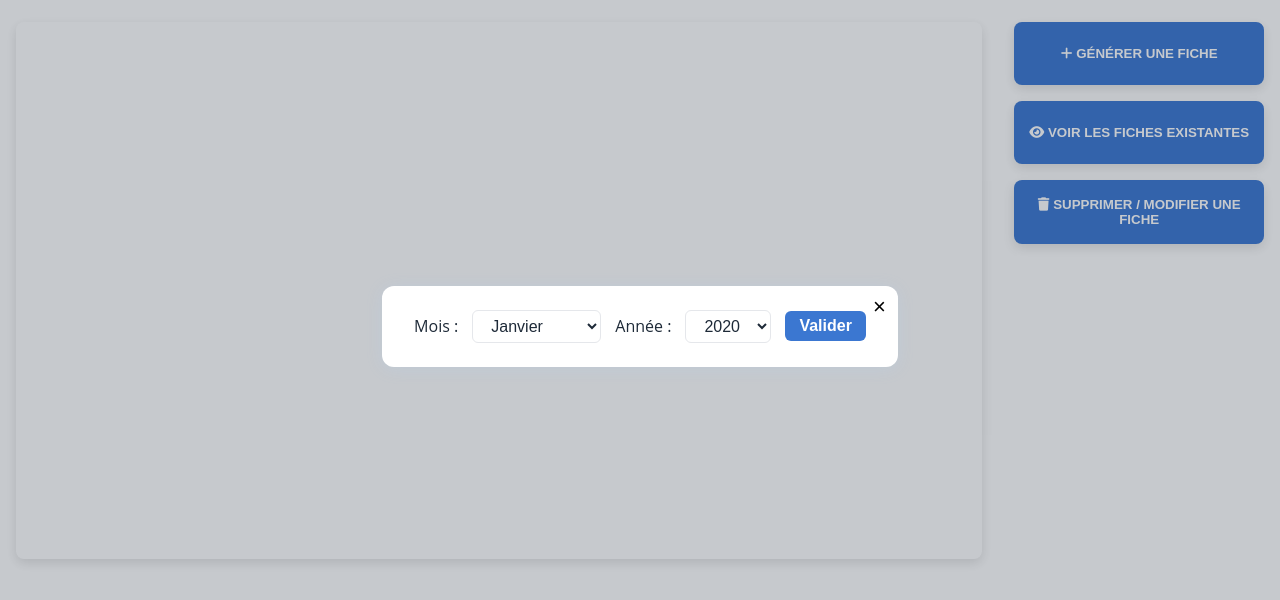
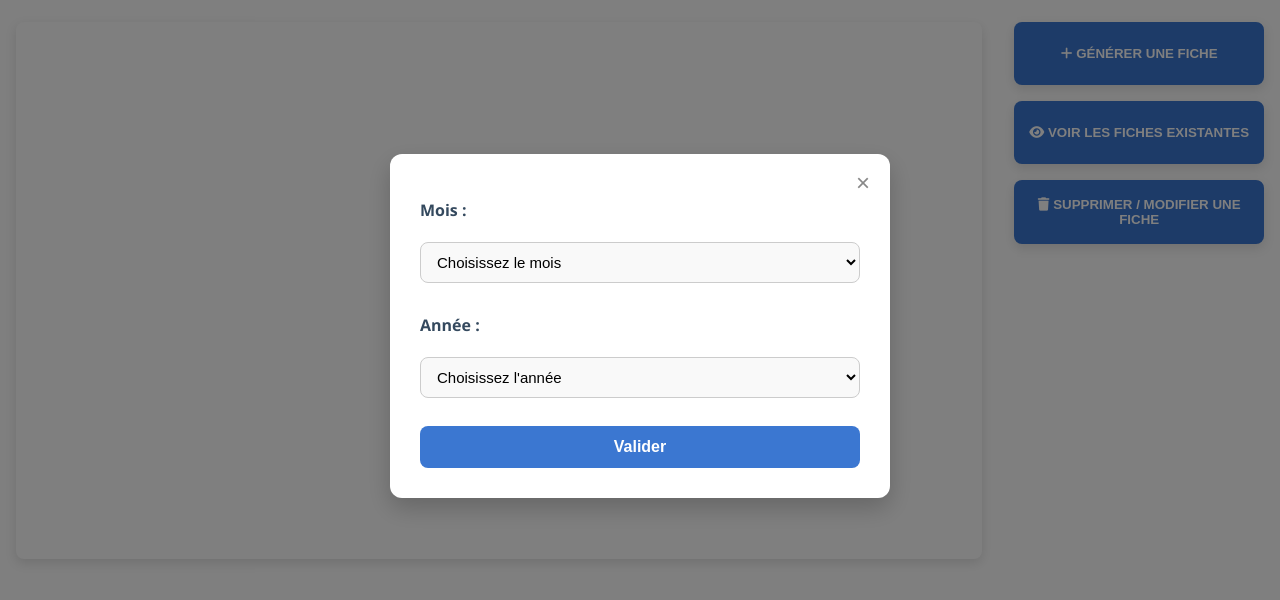
Before and after one commit to Kizbernadet/TG2-Public, a website: page front/html/profil.html in a window 1280 px wide. Both pictures are taken after a click on the button "GÉNÉRER UNE FICHE". Shown: the part 74-674 px from the top of the page. Drawn offline with Linux system fonts and the light colour scheme.

Commit message:
Mis à jour des différent style CSS des formulaire

```diff
--- a/backend/services/agentService.js
+++ b/backend/services/agentService.js
@@ -2,7 +2,7 @@ const db = require('../models/db.js'); // Connexion MySQL
 
 // Récupérer tous les agents d'une catégorie (ou tous si pas de filtre)
 exports.getAllAgents = async (categorieId) => {
-    let query = 'SELECT id, nom, prenom, diplome, salaire_base, date_recrutement FROM agent';
+    let query = 'SELECT matricule, id, nom, prenom, diplome, salaire_base, date_recrutement FROM agent';
     let params = [];
     if (categorieId) {
         query += ' WHERE id_categorie = ?';
@@ -25,7 +25,7 @@ exports.getAgentById = async (agentId) => {
 // Récupérer les donnees d'un agent spécifier par ID
 exports.getAgentProfil = async (agentId) => {
   const [rows] = await db.query(
-    `SELECT a.id, a.nom, a.prenom, a.date_recrutement, a.salaire_base, c.nom AS categorie, s.montant,
+    `SELECT a.matricule, a.nom, a.prenom, a.date_recrutement, a.salaire_base, c.nom AS categorie, s.montant,
             ROUND((c.bonus_pourcentage * 100), 0) as bonus_pourcentage, a.statut
      FROM agent as a
      JOIN categorie as c ON a.id_categorie = c.id
--- a/front/css/dashboard.css
+++ b/front/css/dashboard.css
@@ -330,7 +330,7 @@ main{
     flex-grow: 1;
     border-collapse: collapse;
     border: solid var(--color-black) 2px;
-    margin-bottom: 23%; /*pour la gestion des espace entre les td */
+    margin-bottom: 16px; /*pour la gestion des espace entre les td */
     align-items: center;
 
 }
--- a/front/css/profil.css
+++ b/front/css/profil.css
@@ -281,62 +281,44 @@ main{
 
 /* formulaire au clic de générer une fiche de paie */
 
-#fiche-form {
-  display: none;
+/* #fiche-form {
+  display: none; / masqué par défaut /
   position: fixed;
   top: 0; left: 0; right: 0; bottom: 0;
+  width: 100vw;
+  height: 100vh;
+  background: rgba(0,0,0,0.35); / fond semi-transparent /
+  z-index: 1000;
   justify-content: center;
   align-items: center;
-  background: rgba(30, 42, 56, 0.25); /* var(--color-primary) avec opacité */
-  z-index: 2000;
 }
 
 #fiche-form .popup-content {
-  background: var(--bg-card, #fff);
-  padding: 24px 32px;
+  position: relative;
+  margin: auto;
+  background: #fff;
   border-radius: 12px;
-  box-shadow: 0 2px 16px rgba(162, 205, 253, 0.18);
-  min-width: 420px;
-  position: relative;
-  display: flex;
-  align-items: center;
-  gap: 18px;
+  box-shadow: 0 2px 16px rgba(0,0,0,0.15);
+  padding: 32px 24px;
+  min-width: 280px;
+  max-width: 350px;
+  margin: auto;
   font-family: var(--font-secondary);
+  justify-content: center;
 }
 
-#fiche-form form {
-  display: flex;
-  flex-direction: row;
-  align-items: center;
-  gap: 14px;
+#fiche-form form label {
+  font-weight: bold;
+  margin-bottom: 4px;
 }
 
-#fiche-form label {
-  color: var(--color-primary, #1E2A38);
-  font-weight: 500;
+#fiche-form form select {
+  width: 100%;
+  padding: 6px 8px;
+  border-radius: 6px;
+  border: 1px solid #ccc;
+  margin-bottom: 8px;
 }
-
-#fiche-form select, #fiche-form button[type="submit"] {
-  padding: 6px 14px;
-  border-radius: 6px;
-  border: 1px solid var(--color-border, #E5E7EB);
-  font-size: 1rem;
-  background: var(--color-light, #fff);
-  color: var(--color-primary, #1E2A38);
-}
-
-#fiche-form button[type="submit"] {
-  background: var(--color-secondary, #3b77d1);
-  color: #fff;
-  border: none;
-  font-weight: 600;
-  cursor: pointer;
-  transition: background 0.2s;
-}
-#fiche-form button[type="submit"]:hover {
-  background: var(--color-fourth);
-}
-
 #close-fiche-form {
   position: absolute;
   top: 8px; right: 12px;
@@ -345,4 +327,114 @@ main{
   font-size: 22px;
   color: black;
   cursor: pointer;
+} */
+
+/* Style de la modale */
+/* Pour le fond de la modale */
+.modal {
+  display: none;
+  position: fixed;
+  z-index: 9999;
+  left: 0; top: 0;
+  width: 100%; height: 100%;
+  background-color: rgba(0, 0, 0, 0.5);
+  animation: fadeIn 0.3s ease-in-out;
+  justify-content: center;
+  align-items: center;
 }
+
+/* Pour le contenu de la modale (formulaire ET message) */
+.modal-content {
+  background-color: #ffffff;
+  margin: 5% auto;
+  padding: 30px;
+  border-radius: 12px;
+  width: 90%;
+  max-width: 500px;
+  box-shadow: 0 10px 25px rgba(0, 0, 0, 0.2);
+  animation: slideDown 0.4s ease;
+  position: relative;
+  font-family: 'Segoe UI', sans-serif;
+}
+
+/* Animation pour l'apparition */
+@keyframes fadeIn {
+  from { opacity: 0 }
+  to { opacity: 1 }
+}
+@keyframes slideDown {
+  from { transform: translateY(-20px); opacity: 0; }
+  to { transform: translateY(0); opacity: 1; }
+}
+
+/* Bouton de fermeture */
+.close {
+  position: absolute;
+  top: 15px;
+  right: 20px;
+  font-size: 24px;
+  color: #888;
+  background: none;
+  border: none;
+  cursor: pointer;
+  transition: color 0.2s ease;
+}
+
+/* Formulaire et message dans la modale */
+.modal-content label {
+  display: block;
+  margin-top: 15px;
+  font-weight: bold;
+  color: #34495e;
+}
+.modal-content select,
+.modal-content input[type="number"] {
+  width: 100%;
+  padding: 10px 12px;
+  margin-top: 5px;
+  border: 1px solid #ccc;
+  border-radius: 8px;
+  font-size: 15px;
+  background-color: #f9f9f9;
+}
+.modal-content button[type="submit"],
+.modal-content #fiche-action-btn,
+.modal-content #fiche-retour-btn {
+  display: block;
+  width: 100%;
+  padding: 12px;
+  margin-top: 20px;
+  background-color: var(--color-secondary);
+  border: none;
+  color: white;
+  font-weight: bold;
+  border-radius: 8px;
+  font-size: 16px;
+  cursor: pointer;
+  transition: background 0.3s ease;
+}
+.modal-content #fiche-retour-btn {
+  background: #e74c3c;
+  margin-top: 10px;
+}
+.modal-content button[type="submit"]:hover,
+.modal-content #fiche-action-btn:hover {
+  background-color: var(--color-fourth);
+}
+#fiche-retour-btn:hover {
+  background: #a30404;
+}
+
+/* Message de résultat */
+#fiche-message {
+  display: none;
+  flex-direction: column;
+  gap: 16px;
+  align-items: center;
+  text-align: center;
+}
+#fiche-message-text {
+  font-size: 18px;
+  color: #2c3e50;
+  margin-bottom: 10px;
+}
--- a/front/html/profil.html
+++ b/front/html/profil.html
@@ -35,13 +35,14 @@
                 <button class="viewPaySlip"><i class="fa-solid fa-eye"></i> Voir les fiches existantes</button>
                 <button class="deletePaySlip"><i class="fa-solid fa-trash"></i> Supprimer / Modifier une fiche</button>
             </div>
-            <!-- Formulaire caché pour générer une fiche -->
-            <div id="fiche-form">
-            <div class="popup-content">
-                <button id="close-fiche-form" title="Fermer">&times;</button>
-                <form>
-                <label for="mois">Mois :</label>
-                <select id="mois" name="mois">
+            <div id="fiche-form" class="modal">
+                <div class="modal-content">
+                    <button id="close-fiche-form" class="close" title="Fermer">&times;</button>
+                    <!-- Formulaire de sélection -->
+                    <form id="fiche-formulaire" style="display: flex; flex-direction: column; gap: 16px;">
+                    <label for="mois">Mois :</label>
+                    <select id="mois" name="mois" required>
+                        <option value="" disabled selected>Choisissez le mois</option>
                         <option value="1">Janvier</option>
                         <option value="2">Février</option>
                         <option value="3">Mars</option>
@@ -54,19 +55,24 @@
                         <option value="10">Octobre</option>
                         <option value="11">Novembre</option>
                         <option value="12">Décembre</option>
-                </select>
-                <label for="annee" >Année :</label>
-                <select id="annee" name="annee"></select>
-                <button type="submit">Valider</button>
-                </form>
+                    </select>
 
-                <div id="fiche-message">
+                    <label for="annee">Année :</label>
+                    <select id="annee" name="annee" required>
+                        <option value="" disabled selected>Choisissez l'année</option>
+                        <!-- Années ajoutées dynamiquement -->
+                    </select>
+
+                    <button type="submit" style="margin-top: 12px;">Valider</button>
+                    </form>
+                    <!-- Message de résultat -->
+                    <div id="fiche-message" style="display: none; flex-direction: column; gap: 16px;">
                     <span id="fiche-message-text"></span>
-                    <button id="fiche-action-btn" ></button>
+                    <button id="fiche-action-btn"></button>
                     <button id="fiche-retour-btn">Retour</button>
+                    </div>
                 </div>
-            </div>
-            </div>
+                </div>
         </section>
     </main>
     <script src="/front/js/index.js"></script>
--- a/front/js/profil.js
+++ b/front/js/profil.js
@@ -1,6 +1,7 @@
 const params = new URLSearchParams(window.location.search);
 const agentId = params.get('agentId');
 
+// Chargement du profil agent
 async function loadProfil() {
   if (!agentId) return;
   const response = await fetch(`http://localhost:3000/api/agents/profil?agentId=${agentId}`);
@@ -30,7 +31,7 @@ async function loadProfil() {
 window.onload = loadProfil;
 
 document.addEventListener('DOMContentLoaded', function() {
-  // Remplir la liste des années
+  // Remplir la liste des années dynamiquement
   const anneeSelect = document.getElementById('annee');
   if (anneeSelect) {
     for (let y = 2020; y <= 2030; y++) {
@@ -41,34 +42,46 @@ document.addEventListener('DOMContentLoaded', function() {
     }
   }
 
-  // Afficher le formulaire au centre au clic sur "Générer une fiche"
-  const btn = document.querySelector('.addPaySlip');
+  // Cacher la modale au chargement
   const ficheForm = document.getElementById('fiche-form');
-  if (btn && ficheForm) {
-    btn.addEventListener('click', () => {
+  if (ficheForm) ficheForm.style.display = 'none';
+
+  // Afficher la modale au clic sur "Générer une fiche"
+  const genererBtn = document.querySelector('.addPaySlip');
+  if (genererBtn && ficheForm) {
+    genererBtn.addEventListener('click', function() {
       ficheForm.style.display = 'flex';
-      // Affiche le formulaire de sélection et masque le message
+      // Réinitialise l'affichage du formulaire et masque le message
       const form = ficheForm.querySelector('form');
       const ficheMessage = document.getElementById('fiche-message');
       if (form) form.style.display = 'flex';
       if (ficheMessage) ficheMessage.style.display = 'none';
     });
+  }
 
-    // Fermer le formulaire si on clique en dehors ou sur un bouton "Fermer"
-    ficheForm.addEventListener('click', (e) => {
+  // Fermer la modale au clic sur la croix
+  const closeBtn = document.getElementById('close-fiche-form');
+  if (closeBtn && ficheForm) {
+    closeBtn.addEventListener('click', function() {
+      ficheForm.style.display = 'none';
+      // Réinitialise le formulaire (remet les placeholders)
+    const form = ficheForm.querySelector('form');
+    if (form) form.reset();
+    });
+  }
+
+  // Fermer la modale si on clique en dehors du contenu
+  if (ficheForm) {
+    ficheForm.addEventListener('click', function(e) {
       if (e.target === ficheForm) {
         ficheForm.style.display = 'none';
+        const form = ficheForm.querySelector('form');
+      if (form) form.reset();
       }
     });
-    // Optionnel : bouton fermer dans le formulaire
-    const closeBtn = document.getElementById('close-fiche-form');
-    if (closeBtn) {
-      closeBtn.addEventListener('click', () => {
-        ficheForm.style.display = 'none';
-      });
-    }
   }
 
+  // Gestion du formulaire de fiche
   const form = ficheForm ? ficheForm.querySelector('form') : null;
   const ficheMessage = document.getElementById('fiche-message');
   const ficheMessageText = document.getElementById('fiche-message-text');
@@ -87,30 +100,34 @@ document.addEventListener('DOMContentLoaded', function() {
 
       // Masque le formulaire de sélection
       form.style.display = 'none';
-      // Affiche le "nouveau formulaire" avec message et bouton
-      ficheMessage.style.display = 'flex';
+      // Affiche le message et le bouton d'action
+      if (ficheMessage) ficheMessage.style.display = 'flex';
 
       if (data.exists) {
-        ficheMessageText.textContent = "La fiche existe déjà.";
+        if (ficheMessageText) ficheMessageText.textContent = "La fiche existe déjà.";
+        if (ficheActionBtn) {
           ficheActionBtn.textContent = "Voir";
           ficheActionBtn.onclick = function() {
             window.location.href = `fiches.html?agentId=${agentId}&mois=${mois}&annee=${annee}`;
           };
+        }
       } else {
-        ficheMessageText.textContent = "La fiche n'existe pas.";
+        if (ficheMessageText) ficheMessageText.textContent = "La fiche n'existe pas.";
+        if (ficheActionBtn) {
           ficheActionBtn.textContent = "Créer une nouvelle fiche";
           ficheActionBtn.onclick = function() {
             window.location.href = `creer-fiche.html?agentId=${agentId}&mois=${mois}&annee=${annee}`;
           };
         }
+      }
     });
   }
 
   // Gestion du bouton retour (dans le message)
-  if (ficheRetourBtn) {
+  if (ficheRetourBtn && ficheMessage && form) {
     ficheRetourBtn.onclick = function() {
       ficheMessage.style.display = 'none';
-      if (form) form.style.display = 'flex';
+      form.style.display = 'flex';
     };
   }
 });
```
Also changed, not shown: front/html/categorie_table.html (+3 -2 lines), front/js/addAgent.js (+14 -2 lines), front/js/index.js (line endings or trailing spaces). Lines whose indentation alone changed are shown as unchanged.
